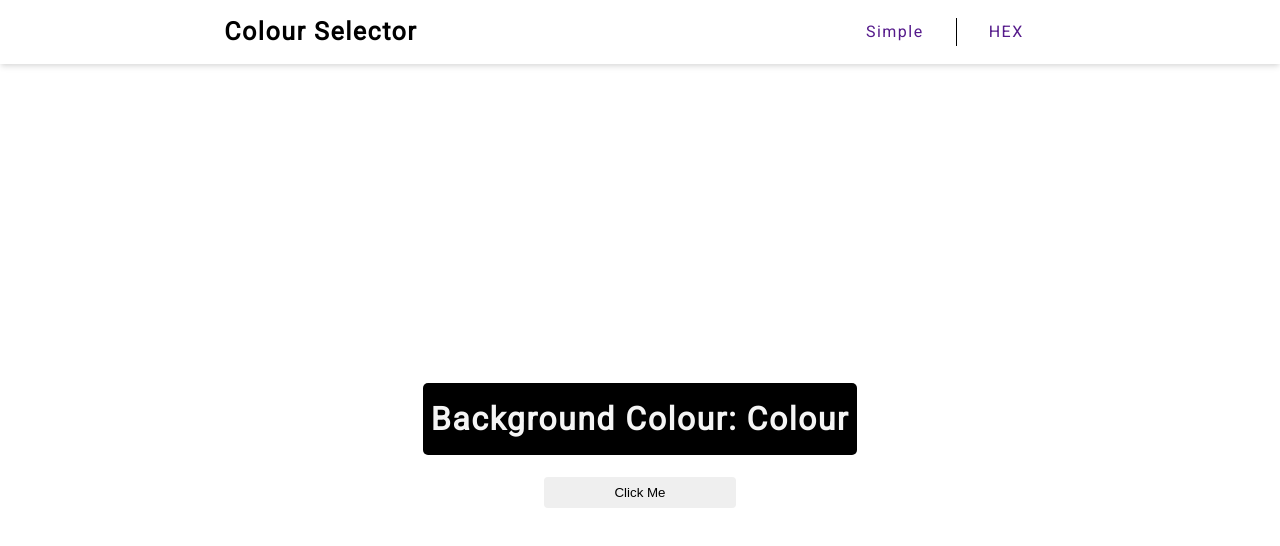
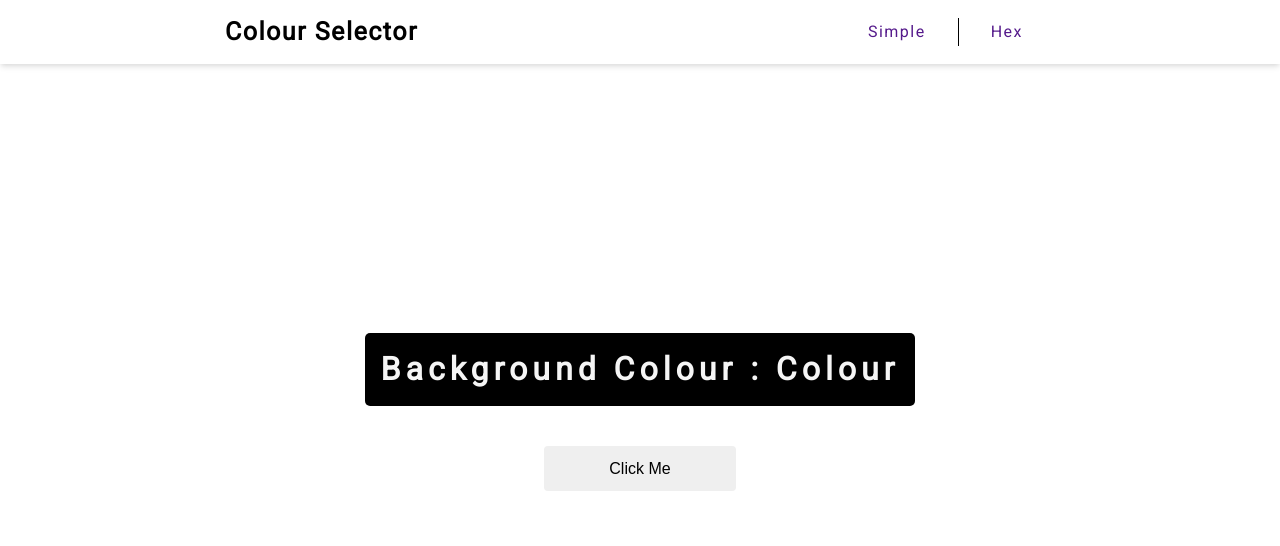
Before and after one commit to hricha05/colour-generator, a plain HTML site: page index.html in a window 1280 px wide. Drawn offline with Linux system fonts and the light colour scheme.

Commit message:
ui complete

```diff
--- a/index.html
+++ b/index.html
@@ -17,12 +17,12 @@
     <h4>Colour Selector</h4>
     <ul class="nav-link">
       <li><a href="">Simple</a></li>
-      <li><a href="">HEX</a></li>
+      <li><a href="">Hex</a></li>
     </ul>
   </nav>
   <main>
     <div class="container">
-      <h1 class="colour-selector">Background Colour: <span>Colour</span></h1>
+      <h1 class="colour-selector">Background Colour : <span class="class">Colour</span></h1>
       <button class="btn">Click Me</button>
     </div>
   </main>
--- a/style.css
+++ b/style.css
@@ -46,9 +46,20 @@ a {
 }
 
 main {
-	margin-top: 18rem;
+	min-height: calc(100vh - 4rem);
 	display: grid;
 	place-items: center;
+}
+
+h2 {
+	font-size: 2.441rem;
+}
+
+h1,
+h2 {
+	line-height: 1.3;
+	text-transform: capitalize;
+	margin: 0;
 }
 
 .nav-center {
@@ -69,19 +80,31 @@ main {
 	flex-direction: column;
 	justify-content: center;
 	align-items: center;
+	text-align: center;
 	padding: 10px;
 }
 
+.container,
+h1 {
+	color: whitesmoke;
+	border-radius: 0.25rem;
+	padding: 1rem;
+	margin-bottom: 2.5rem;
+	letter-spacing: 5px;
+	font-weight: bold;
+}
+
 .colour-selector {
-	padding: 0.5rem;
+	padding: 1rem;
 	background: black;
-	color: whitesmoke;
 	border-radius: 5px;
 }
 
 .btn {
+	font-size: 1rem;
 	width: 15vw;
-	padding: 8px;
-	border-radius: 4px;
+	padding: 0.85rem;
+	border-radius : 0.25rem;
 	border-style: none;
+	cursor: pointer;
 }
```
